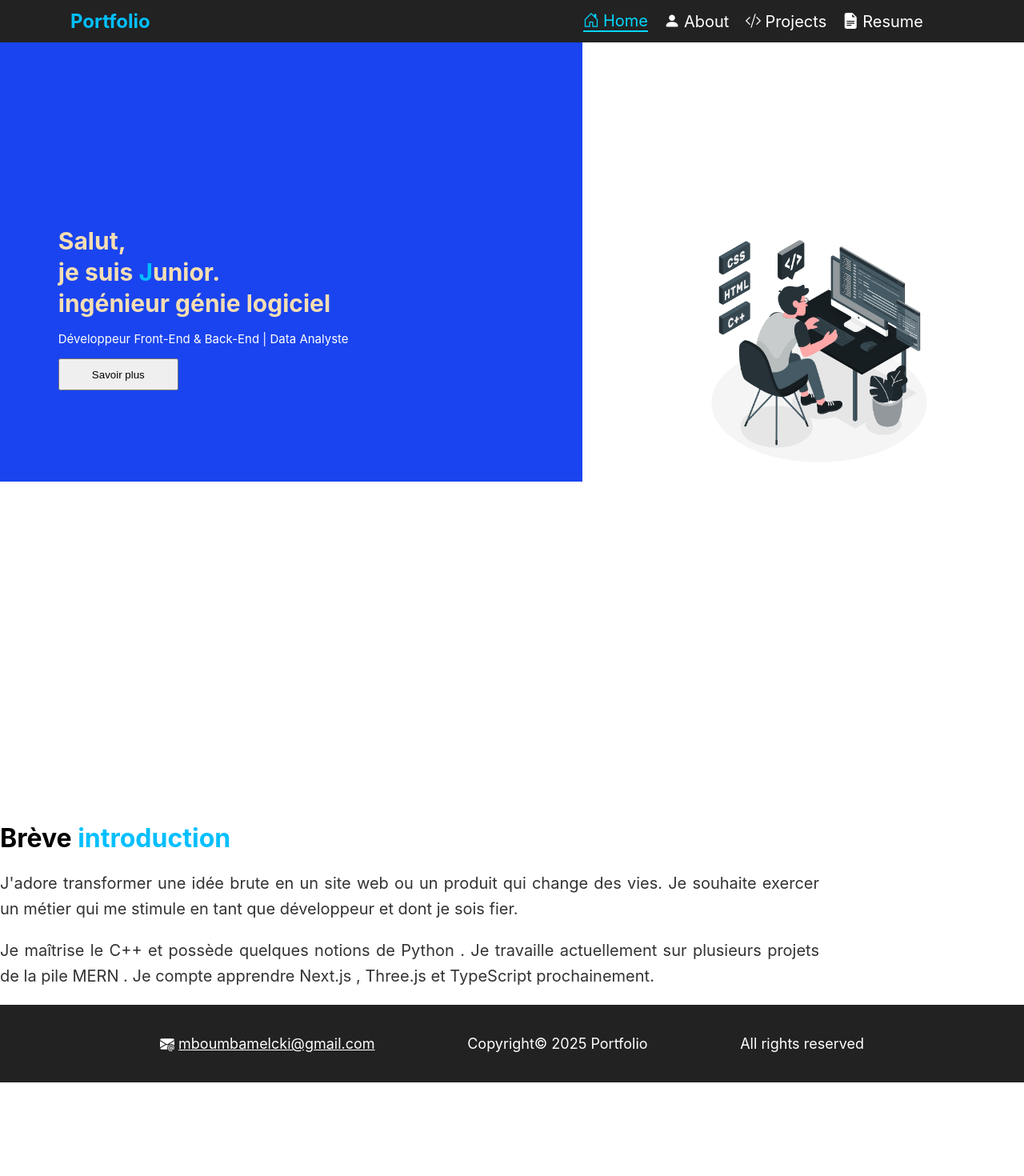
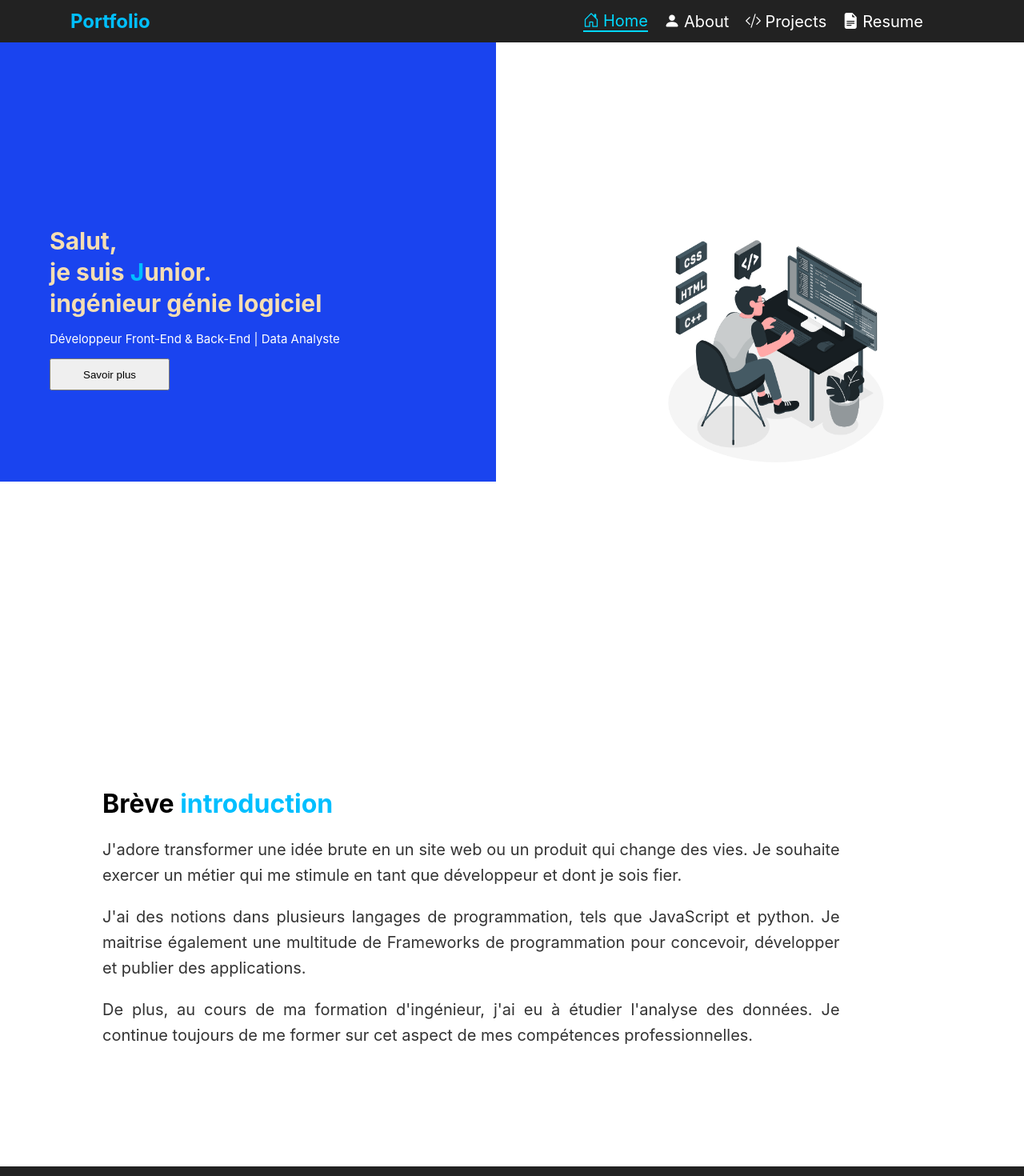
Before and after one commit to Melcki/monsite, a React (Create React App) app: page / in a window 1280 px wide. Shown: the top 1470 px of the page at 80% size. Before the commit the page ends 1353 px from the top, so only its background shows below. Built offline with nearby package versions, Linux system fonts and the light colour scheme.

Commit message:
Modification de la page d'accueil 2

```diff
--- a/public/index.html
+++ b/public/index.html
@@ -2,7 +2,7 @@
 <html lang="en">
   <head>
     <meta charset="utf-8" />
-    <link rel="icon" href="%PUBLIC_URL%/favicon.ico" />
+    <link rel="icon" href="%PUBLIC_URL%/images/logo.png" />
     <meta name="viewport" content="width=device-width, initial-scale=1" />
     <meta name="theme-color" content="#000000" />
     <meta
@@ -24,7 +24,7 @@
       work correctly both with client-side routing and a non-root public URL.
       Learn how to configure a non-root public URL by running `npm run build`.
     -->
-    <title>React App</title>
+    <title>Junior MBOUMBA</title>
   </head>
   <body>
     <noscript>You need to enable JavaScript to run this app.</noscript>
--- a/src/App.css
+++ b/src/App.css
@@ -40,7 +40,7 @@ html, body {
 }
 
 .home-gif {
-  flex-shrink: 0;
+  flex: 1;
   display: flex;
   justify-content: center; /* centre horizontalement */
   align-items: center;     /* centre verticalement */
--- a/src/Components/Home.js
+++ b/src/Components/Home.js
@@ -18,20 +18,24 @@ const Home = () => {
 
             </div>
 
-            <div className="home-gif" >
+            <div className="home-gif">
                 <img src="/home.gif" alt="My GIF"  height="300" />
             </div>
         </div>
 
-        <div style={{marginTop:"15%"}}>
+        <div style={{padding:"10% 0 10% 10%"}}>
             <h1>Brève <span className="highlight">introduction</span></h1>
             <p className='p-home2'>
                 J'adore transformer une idée brute en un site web ou un produit qui change des vies.
                 Je souhaite exercer un métier qui me stimule en tant que développeur et dont je sois fier.
             </p>
             <p className='p-home2'>
-                Je maîtrise le C++ et possède quelques notions de Python . Je travaille actuellement sur plusieurs projets de la pile MERN .
-                Je compte apprendre Next.js , Three.js et TypeScript prochainement.
+                J'ai des notions dans plusieurs langages de programmation, tels que JavaScript et python.
+                Je maitrise également une multitude de Frameworks de programmation pour concevoir, développer et publier des applications.
+            </p>
+            <p className='p-home2'>
+                De plus, au cours de ma formation d'ingénieur, j'ai eu à étudier l'analyse des données. Je continue toujours de me former
+                sur cet aspect de mes compétences professionnelles.
             </p>
         </div>
     </div>
```
Also changed, not shown: public/images/logo.png (added).
